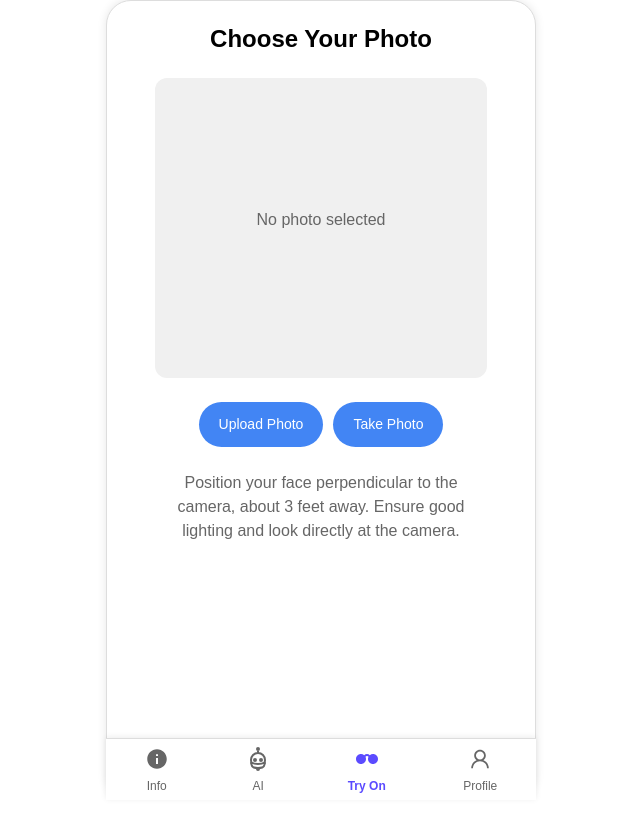
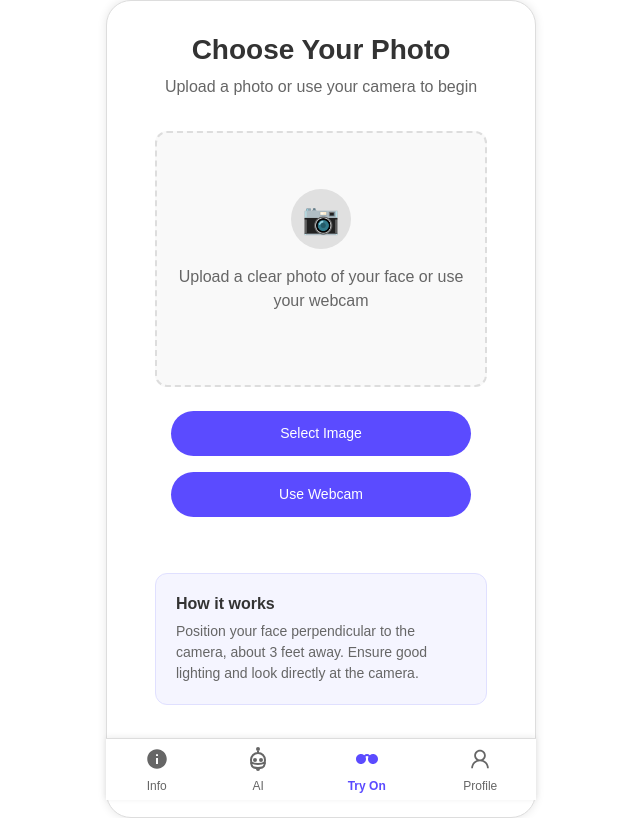
Before and after one commit to vjchen03/perceptrix, a React (Vite) app: page /photo-selection in a window 1280 px wide. Shown: the whole page, without its empty margins (319-959 px from the left). Built offline with nearby package versions, Linux system fonts and the light colour scheme; no server answers.

Commit message:
chnaged try on styling

```diff
--- a/src/pages/PhotoSelectionPage.jsx
+++ b/src/pages/PhotoSelectionPage.jsx
@@ -1,235 +1,250 @@
-import React, { useRef, useState, useCallback } from 'react';
+import React, { useRef, useState, useEffect } from 'react';
 import { useNavigate } from 'react-router-dom';
 import Webcam from 'react-webcam';
 
-function PhotoSelectionPage() {
-  const [photo, setPhoto] = useState(null);
+export default function PhotoSelectionPage() {
+  const navigate = useNavigate();
+  const webcamRef = useRef(null);
   const [cameraActive, setCameraActive] = useState(false);
-  const webcamRef = useRef(null);
-  const navigate = useNavigate();
 
-  // Video constraints for the webcam
-  const videoConstraints = {
-    width: 640,
-    height: 480,
-    facingMode: "user"
-  };
+  useEffect(() => {
+    if (!cameraActive || !webcamRef.current) return;
+    navigator.mediaDevices.getUserMedia({ video: true }).catch((err) => {
+      console.error("Webcam error:", err.message);
+      alert("Unable to access camera: " + err.message);
+      setCameraActive(false);
+    });
+  }, [cameraActive]);
 
-  // Handle file upload
-  const handleFileUpload = (event) => {
-    const file = event.target.files[0];
-    if (file) {
-      const reader = new FileReader();
-      reader.onload = (e) => {
-        setPhoto(e.target.result);
-        setCameraActive(false);
-      };
-      reader.readAsDataURL(file);
+  const capturePhoto = () => {
+    const imageSrc = webcamRef.current?.getScreenshot();
+    if (imageSrc) {
+      sessionStorage.setItem('tryOnPhoto', imageSrc);
+      setCameraActive(false);
+      navigate('/tryon');
     }
   };
 
-  // Toggle camera on/off
-  const toggleCamera = () => {
-    setCameraActive(!cameraActive);
-    if (cameraActive) {
-      setPhoto(null);
-    }
-  };
-
-  // Capture photo from webcam
-  const capturePhoto = useCallback(() => {
-    if (webcamRef.current) {
-      const imageSrc = webcamRef.current.getScreenshot();
-      console.log("Photo captured:", imageSrc ? imageSrc.substring(0, 50) + "..." : "failed");
-      setPhoto(imageSrc);
-      setCameraActive(false);
-    }
-  }, [webcamRef]);
-
-  // Proceed to try-on with the selected photo
-  const proceedToTryOn = () => {
-    if (photo) {
-      // Store the photo in sessionStorage to pass it to the next page
-      sessionStorage.setItem('tryOnPhoto', photo);
+  const handleImageUpload = (e) => {
+    const file = e.target.files?.[0];
+    if (!file) return;
+    const reader = new FileReader();
+    reader.onloadend = () => {
+      sessionStorage.setItem('tryOnPhoto', reader.result);
       navigate('/tryon');
-    } else {
-      alert('Please select or take a photo first');
-    }
+    };
+    reader.readAsDataURL(file);
   };
 
   return (
-    <div style={styles.photoSelectionContainer}>
-      <h1 style={styles.title}>Choose Your Photo</h1>
+    <div style={styles.container}>
+      <div style={styles.header}>
+        <h2 style={styles.title}>Choose Your Photo</h2>
+        <p style={styles.subtitle}>
+          Upload a photo or use your camera to begin
+        </p>
+      </div>
 
-      <div style={styles.photoPreviewContainer}>
-        {cameraActive ? (
-          <Webcam
-            audio={false}
-            ref={webcamRef}
-            screenshotFormat="image/jpeg"
-            videoConstraints={videoConstraints}
-            style={styles.previewMedia}
-            mirrored={true}
-          />
-        ) : photo ? (
-          <img
-            src={photo}
-            alt="Selected"
-            style={styles.previewMedia}
-          />
+      <div style={styles.uploadSection}>
+        {!cameraActive ? (
+          <>
+            <div style={styles.dropzone}>
+              <div style={styles.iconPlaceholder}>
+                <span style={styles.cameraIcon}>📷</span>
+              </div>
+              <p style={styles.dropzoneText}>
+                Upload a clear photo of your face or use your webcam
+              </p>
+            </div>
+
+            <div style={styles.buttonGroup}>
+              <label htmlFor="file-upload" style={styles.uploadButton}>
+                Select Image
+              </label>
+              <input
+                id="file-upload"
+                type="file"
+                accept="image/*"
+                onChange={handleImageUpload}
+                style={styles.fileInput}
+              />
+              <button
+                style={styles.uploadButton}
+                onClick={() => setCameraActive(true)}
+              >
+                Use Webcam
+              </button>
+            </div>
+          </>
         ) : (
-          <div style={styles.placeholderBox}>
-            <p>No photo selected</p>
+          <div style={styles.previewContainer}>
+            <Webcam
+              ref={webcamRef}
+              screenshotFormat="image/jpeg"
+              mirrored
+              style={styles.previewImage}
+              videoConstraints={{ facingMode: 'user' }}
+            />
+            <button onClick={capturePhoto} style={styles.analyzeButton}>
+              Capture Photo
+            </button>
+            <button onClick={() => setCameraActive(false)} style={styles.changeButton}>
+              Cancel
+            </button>
           </div>
         )}
       </div>
 
-      <div style={styles.actionButtonsContainer}>
-        <input
-          type="file"
-          accept="image/*"
-          id="photo-upload"
-          onChange={handleFileUpload}
-          style={styles.fileInput}
-        />
-        <label htmlFor="photo-upload" style={styles.actionButton}>
-          Upload Photo
-        </label>
-
-        <button
-          onClick={toggleCamera}
-          style={{
-            ...styles.actionButton,
-            backgroundColor: cameraActive ? '#ff4d4d' : '#4285f4'
-          }}
-        >
-          {cameraActive ? 'Turn Off Camera' : 'Take Photo'}
-        </button>
-
-        {cameraActive && (
-          <button
-            onClick={capturePhoto}
-            style={styles.actionButton}
-          >
-            Capture
-          </button>
-        )}
+      <div style={styles.infoBox}>
+        <h3 style={styles.infoTitle}>How it works</h3>
+        <p style={styles.infoText}>
+          Position your face perpendicular to the camera, about 3 feet away. Ensure good lighting and look directly at the camera.
+        </p>
       </div>
-
-      {!photo && <p style={{ textAlign: 'center', color: '#666' }}>
-        Position your face perpendicular to the camera, about 3 feet away. Ensure good lighting and look directly at the camera.
-      </p>}
-
-      {photo && (
-        <div style={styles.proceedContainer}>
-          <button
-            onClick={proceedToTryOn}
-            style={styles.proceedButton}
-          >
-            Try On Frames →
-          </button>
-          <button
-            onClick={() => setPhoto(null)}
-            style={styles.resetButton}
-          >
-            Change Photo
-          </button>
-        </div>
-      )}
     </div>
   );
 }
 
-// Add the styles needed for this component
 const styles = {
-  photoSelectionContainer: {
-    padding: '1.5rem',
+  container: {
+    maxWidth: '430px',
+    margin: '0 auto',
+    padding: '2rem 1.5rem',
     display: 'flex',
     flexDirection: 'column',
     alignItems: 'center',
-    maxWidth: '430px',
-    margin: '0 auto',
+    backgroundColor: '#fff',
+    fontFamily: 'sans-serif',
+  },
+  header: {
+    textAlign: 'center',
+    marginBottom: '2rem',
+    width: '100%',
   },
   title: {
-    fontSize: '24px',
+    fontSize: '28px',
     fontWeight: '700',
+    color: '#333',
+    marginBottom: '0.5rem',
+  },
+  subtitle: {
+    fontSize: '16px',
+    color: '#666',
+    margin: 0,
+  },
+  uploadSection: {
+    width: '100%',
     marginBottom: '1.5rem',
-    color: '#000',
   },
-  photoPreviewContainer: {
-    width: '100%',
-    height: '300px',
-    marginBottom: '1.5rem',
+  dropzone: {
+    border: '2px dashed #ddd',
     borderRadius: '12px',
-    overflow: 'hidden',
-    backgroundColor: '#f0f0f0',
+    padding: '3.5rem 1rem',
+    minHeight: '220px',
     display: 'flex',
+    flexDirection: 'column',
+    alignItems: 'center',
     justifyContent: 'center',
+    backgroundColor: '#f9f9f9',
+  },
+  iconPlaceholder: {
+    width: '60px',
+    height: '60px',
+    borderRadius: '50%',
+    backgroundColor: '#e0e0e0',
+    display: 'flex',
     alignItems: 'center',
+    justifyContent: 'center',
+    marginBottom: '1rem',
   },
-  previewMedia: {
-    width: '100%',
-    height: '100%',
-    objectFit: 'cover',
-    display: 'block',
+  cameraIcon: {
+    fontSize: '30px',
   },
-  placeholderBox: {
-    display: 'flex',
-    justifyContent: 'center',
-    alignItems: 'center',
-    width: '100%',
-    height: '100%',
+  dropzoneText: {
+    margin: '0 0 1rem 0',
     color: '#666',
-  },
-  actionButtonsContainer: {
-    display: 'flex',
-    flexWrap: 'wrap',
-    gap: '10px',
-    justifyContent: 'center',
-    marginBottom: '1.5rem',
-    width: '100%',
+    textAlign: 'center',
   },
   fileInput: {
     display: 'none',
   },
-  actionButton: {
-    backgroundColor: '#4285f4',
-    color: 'white',
-    border: 'none',
-    borderRadius: '25px',
-    padding: '0.75rem 1.25rem',
-    fontSize: '14px',
-    fontWeight: '500',
-    cursor: 'pointer',
-    display: 'inline-block',
-    textAlign: 'center',
-  },
-  proceedContainer: {
+  buttonGroup: {
     display: 'flex',
     flexDirection: 'column',
-    gap: '10px',
-    width: '100%',
+    gap: '1rem',
+    marginTop: '1.5rem',
+    alignItems: 'center',
   },
-  proceedButton: {
+  uploadButton: {
     backgroundColor: '#5b4bff',
     color: 'white',
     border: 'none',
     borderRadius: '25px',
-    padding: '0.75rem',
+    padding: '0.75rem 1.5rem',
+    fontSize: '14px',
+    fontWeight: '500',
+    cursor: 'pointer',
+    width: '100%',
+    maxWidth: '300px',
+    textAlign: 'center',
+  },
+  previewContainer: {
+    width: '100%',
+    display: 'flex',
+    flexDirection: 'column',
+    alignItems: 'center',
+  },
+  previewImage: {
+    width: '100%',
+    maxWidth: '300px',
+    height: '300px',
+    objectFit: 'cover',
+    borderRadius: '12px',
+    marginBottom: '1rem',
+    boxShadow: '0 4px 8px rgba(0,0,0,0.1)',
+  },
+  changeButton: {
+    backgroundColor: 'transparent',
+    color: '#5b4bff',
+    border: '1px solid #5b4bff',
+    borderRadius: '25px',
+    padding: '0.5rem 1rem',
+    fontSize: '14px',
+    cursor: 'pointer',
+    marginTop: '0.5rem',
+  },
+  analyzeButton: {
+    backgroundColor: '#5b4bff',
+    color: 'white',
+    border: 'none',
+    borderRadius: '25px',
+    padding: '0.75rem 2rem',
     fontSize: '16px',
     fontWeight: '600',
     cursor: 'pointer',
+    marginTop: '1rem',
     width: '100%',
+    maxWidth: '300px',
+    boxShadow: '0 4px 8px rgba(91,75,255,0.3)',
   },
-  resetButton: {
-    backgroundColor: '#f0f0f0',
+  infoBox: {
+    backgroundColor: '#f5f5ff',
+    borderRadius: '12px',
+    padding: '1.25rem',
+    marginTop: '2rem',
+    width: '100%',
+    border: '1px solid #e0e0ff',
+  },
+  infoTitle: {
+    fontSize: '16px',
+    fontWeight: '600',
     color: '#333',
-    border: 'none',
-    borderRadius: '25px',
-    padding: '0.75rem',
+    margin: '0 0 0.5rem 0',
+  },
+  infoText: {
     fontSize: '14px',
-    cursor: 'pointer',
+    color: '#666',
+    margin: 0,
+    lineHeight: '1.5',
   },
 };
-
-export default PhotoSelectionPage;
--- a/src/pages/tryonframes.jsx
+++ b/src/pages/tryonframes.jsx
@@ -200,15 +200,6 @@ export function TryOnFrame() {
   </div>
 
   <div style={{ display: 'flex', flexDirection: 'column', alignItems: 'center', paddingTop: '60px' }}>
-    <div style={styles.changePhotoContainer}>
-      <button
-        onClick={() => navigate('/photo-selection')}
-        style={styles.changePhotoButton}
-      >
-        Change Photo
-      </button>
-    </div>
-
     {isProcessing && (
       <div style={styles.processingOverlay}>
         <div style={styles.processingSpinner}></div>
@@ -218,8 +209,17 @@ export function TryOnFrame() {
 
     <canvas ref={canvasRef} style={styles.canvas} />
     <h1 style={styles.canvasTitle}>{frameObject?.name}</h1>
+
+    <div style={styles.changePhotoContainer}>
+      <button
+        onClick={() => navigate('/photo-selection')}
+        style={styles.changePhotoButton}
+      >
+        Change Photo
+      </button>
+    </div>
   </div>
-  </>
+</>
 }
 
 // Add these new styles to your existing styles object
@@ -331,20 +331,24 @@ const styles = {
     fontWeight: '600',
   },
   changePhotoContainer: {
+    padding: '20px',
     marginBottom: '20px',
     width: '100%',
     display: 'flex',
     justifyContent: 'center',
   },
   changePhotoButton: {
-    padding: '10px 16px',
-    fontSize: '16px',
-    borderRadius: '8px',
-    backgroundColor: '#4285f4',
-    color: '#fff',
-    fontWeight: '600',
+    backgroundColor: '#5b4bff',
+    color: 'white',
     border: 'none',
+    borderRadius: '25px',
+    padding: '0.75rem 0.5rem',
+    fontSize: '14px',
+    fontWeight: '500',
     cursor: 'pointer',
+    width: '100%',
+    maxWidth: '300px',
+    textAlign: 'center',
   },
   processingOverlay: {
     position: 'absolute',
```
